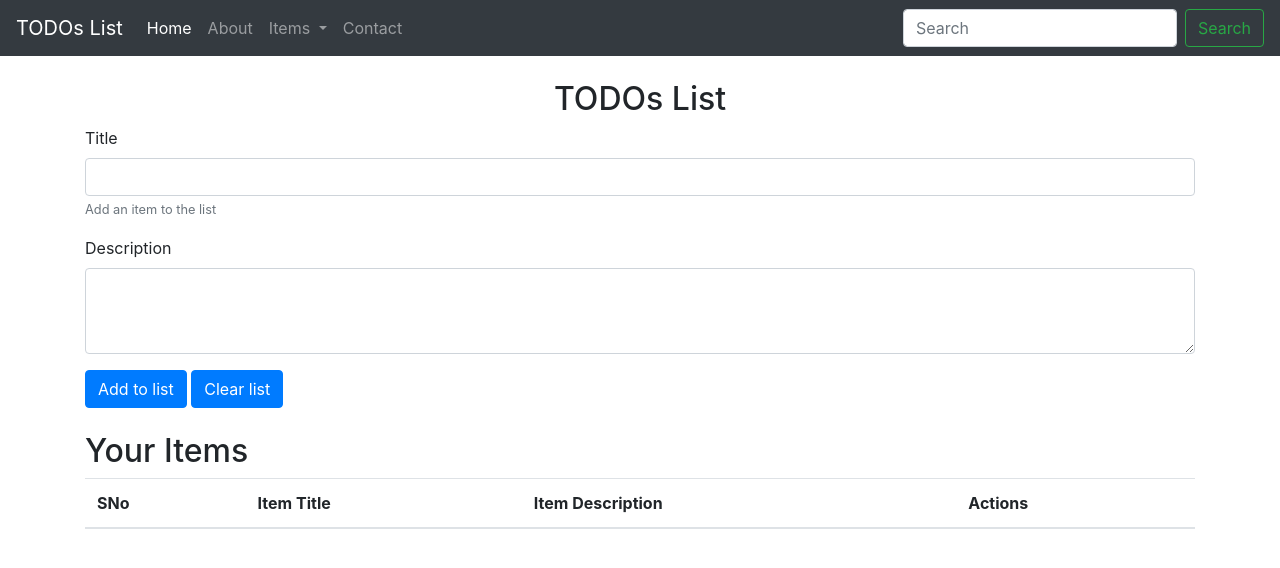
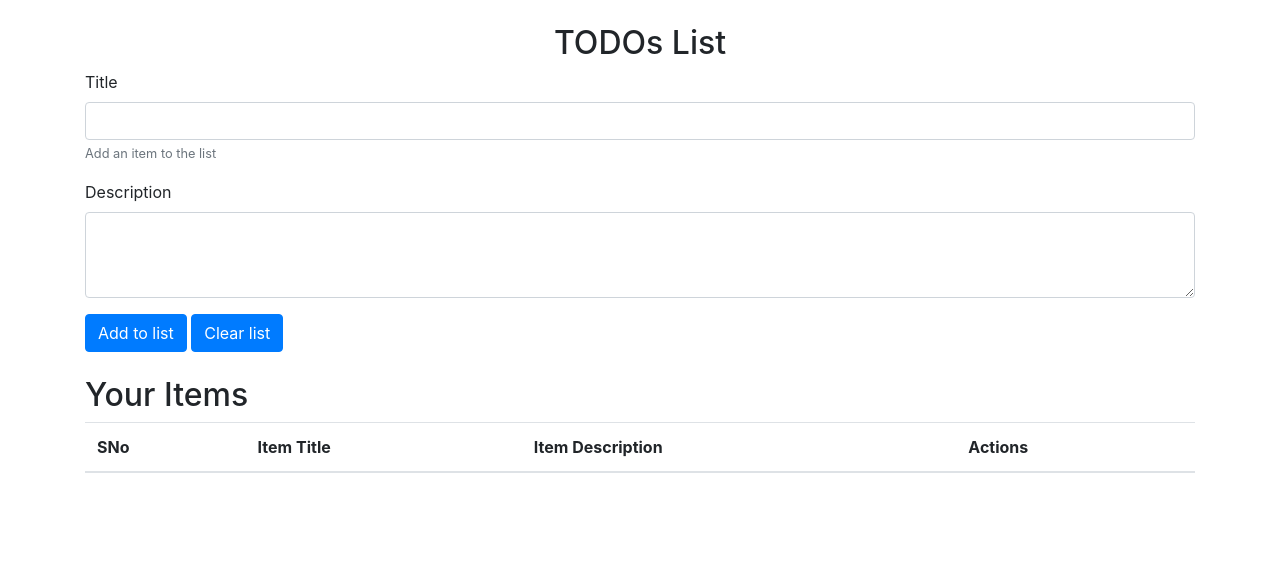
Before and after one commit to keshav304/TODO-LIST, a plain HTML site: page index.html in a window 1280 px wide. Drawn offline with nearby package versions, Linux system fonts and the light colour scheme.

Commit message:
Update index.html

```diff
--- a/index.html
+++ b/index.html
@@ -14,44 +14,6 @@
 </head>
 
 <body>
-    <nav class="navbar navbar-expand-lg navbar-dark bg-dark">
-        <a class="navbar-brand" href="#">TODOs List</a>
-        <button class="navbar-toggler" type="button" data-toggle="collapse" data-target="#navbarSupportedContent"
-            aria-controls="navbarSupportedContent" aria-expanded="false" aria-label="Toggle navigation">
-            <span class="navbar-toggler-icon"></span>
-        </button>
-
-        <div class="collapse navbar-collapse" id="navbarSupportedContent">
-            <ul class="navbar-nav mr-auto">
-                <li class="nav-item active">
-                    <a class="nav-link" href="#">Home <span class="sr-only">(current)</span></a>
-                </li>
-                <li class="nav-item">
-                    <a class="nav-link" href="#">About</a>
-                </li>
-                <li class="nav-item dropdown">
-                    <a class="nav-link dropdown-toggle" href="#" id="navbarDropdown" role="button"
-                        data-toggle="dropdown" aria-haspopup="true" aria-expanded="false">
-                        Items
-                    </a>
-                    <div class="dropdown-menu" aria-labelledby="navbarDropdown">
-                        <a class="dropdown-item" href="#">Action</a>
-                        <a class="dropdown-item" href="#">Another action</a>
-                        <div class="dropdown-divider"></div>
-                        <a class="dropdown-item" href="#">Something else here</a>
-                    </div>
-                </li>
-                <li class="nav-item">
-                    <a class="nav-link" href="#" tabindex="-1" aria-disabled="true">Contact</a>
-                </li>
-            </ul>
-            <form class="form-inline my-2 my-lg-0">
-                <input class="form-control mr-sm-2" type="search" placeholder="Search" aria-label="Search">
-                <button class="btn btn-outline-success my-2 my-sm-0" type="submit">Search</button>
-            </form>
-        </div>
-    </nav>
-
     <div class="container my-4">
         <h2 class="text-center">TODOs List</h2>
 
```
